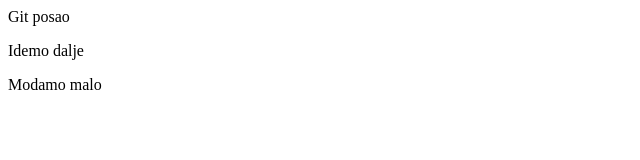
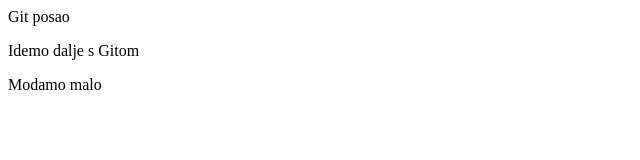
Before and after one commit to KOutis/newGitRepo, a plain HTML site: page index.html in a window 1280 px wide. Shown: the full height of the page, 0-640 px from the left. Drawn offline with Linux system fonts and the light colour scheme.

Commit message:
Nista strasno samo ucim jos :wq

```diff
--- a/index.html
+++ b/index.html
@@ -1,7 +1,7 @@
 <html>
 	<body>
 		<p>Git posao</p>
-		<p>Idemo dalje</p>
+		<p>Idemo dalje s Gitom</p>
 		<p>Modamo malo</p>
 	</body>
 </html>
```
